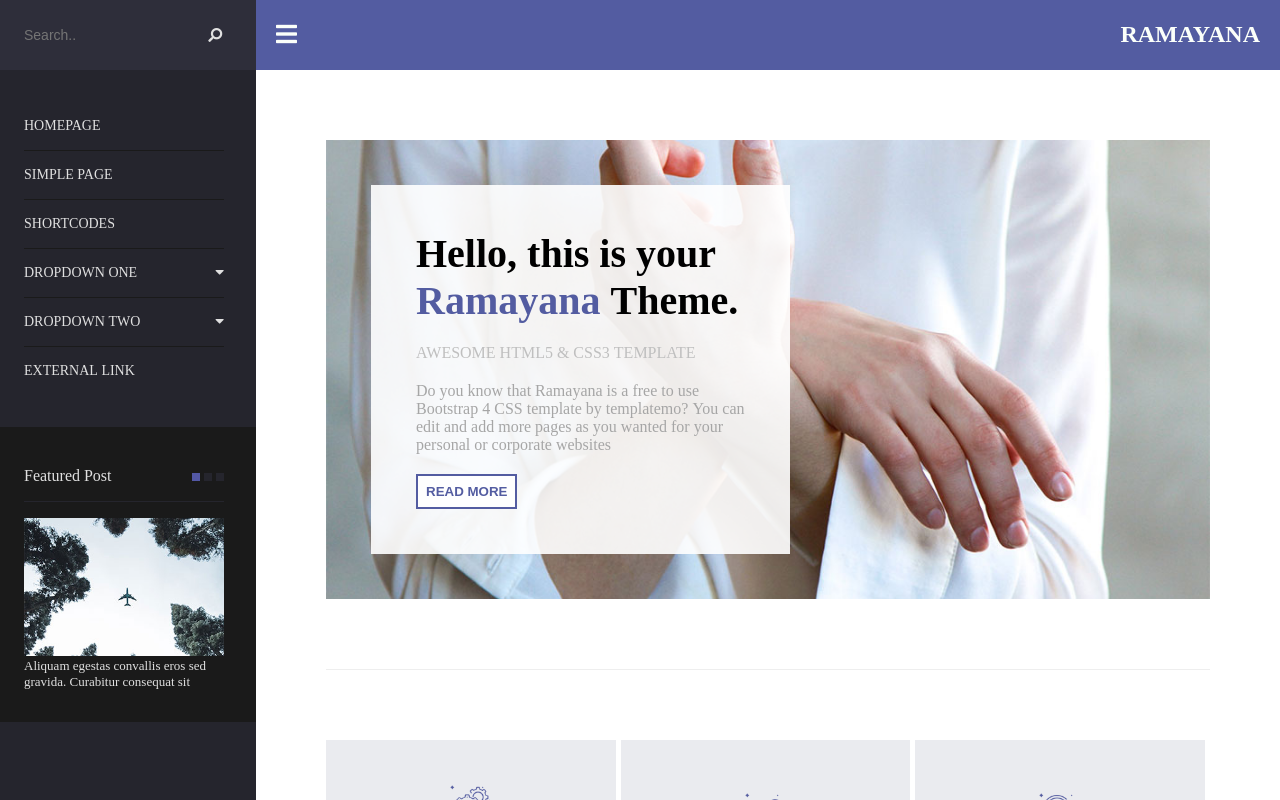
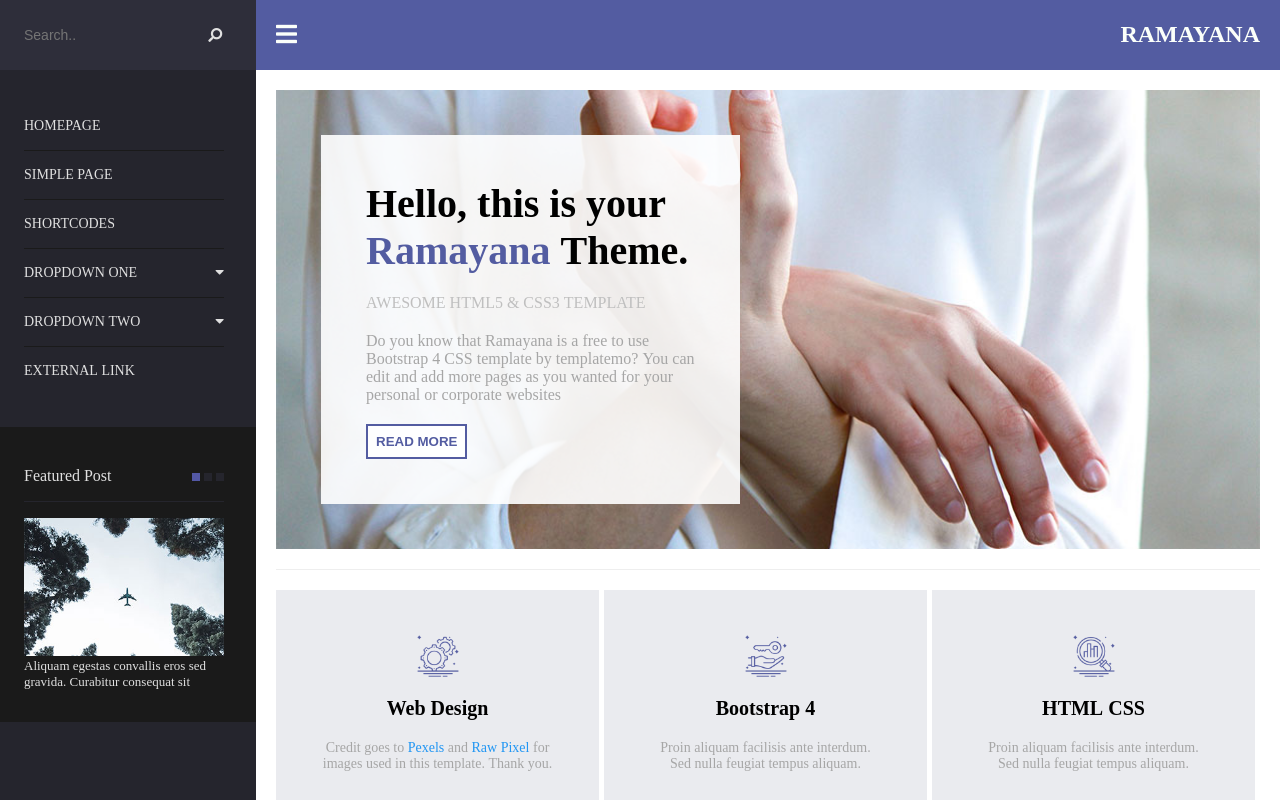
Before and after one commit to marksterben/my-assignment, a React (Create React App) app: page / in a window 1280 px wide. Shown: the top 800 px of the page. Built offline with nearby package versions, Linux system fonts and the light colour scheme.

Commit message:
refactor body component

```diff
--- a/src/components/Body/Body.module.css
+++ b/src/components/Body/Body.module.css
@@ -1,11 +1,10 @@
 .body {
-  display: flex;
-  flex-direction: column;
-  padding: 70px;
+  width: 100%;
+  padding: 20px;
 }
 
 .body hr {
-  margin: 70px 0;
+  margin: 20px 0;
   border: 0;
   border-top: 1px solid #eeeeee;
 }
```
